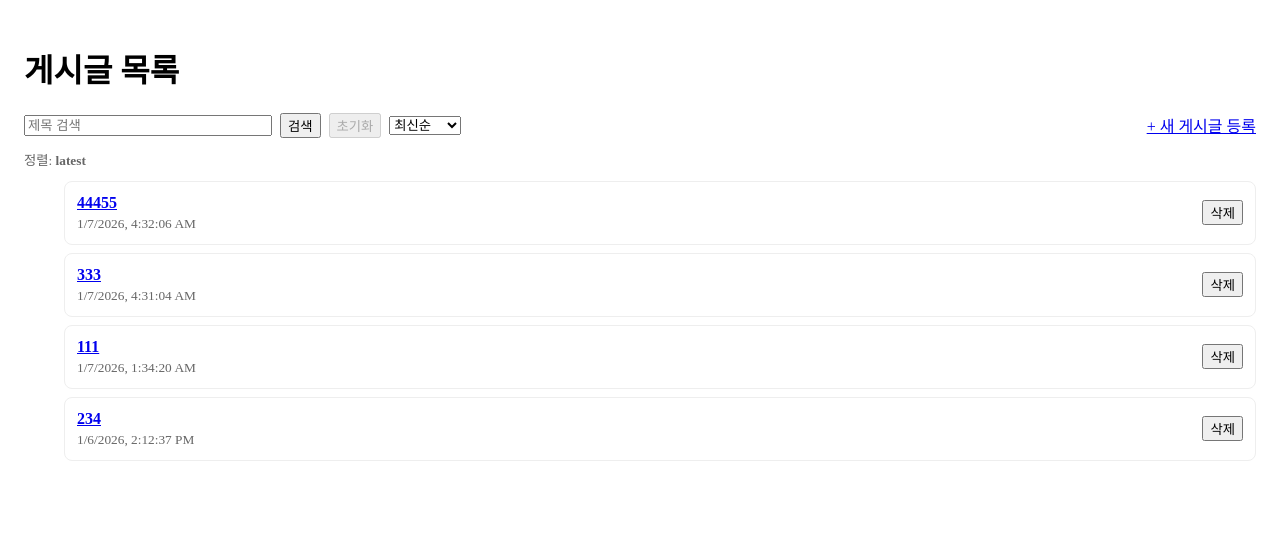
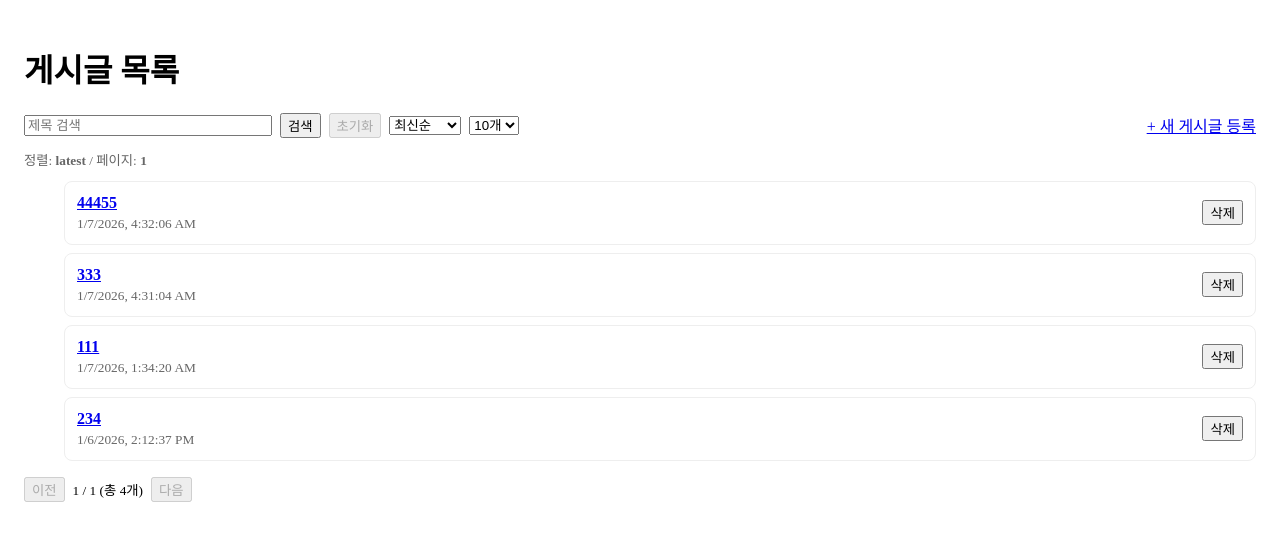
Before and after one commit to heroyooi/next-rq-basic, a Next.js app: page / in a window 1280 px wide. Shown: the top 540 px of the page. Built offline with nearby package versions, Linux system fonts and the light colour scheme.

Commit message:
17강. 페이지네이션 구현하기

```diff
--- a/src/app/api/posts/route.ts
+++ b/src/app/api/posts/route.ts
@@ -3,27 +3,44 @@ import { readPosts, writePosts, type Post } from '@/lib/posts.db';
 
 export async function GET(req: Request) {
   const { searchParams } = new URL(req.url);
-  const q = (searchParams.get("q") ?? "").toLowerCase();
-  const sort = searchParams.get("sort") ?? "latest";
+
+  const q = (searchParams.get('q') ?? '').toLowerCase();
+  const sort = searchParams.get('sort') ?? 'latest';
+
+  const page = Math.max(1, Number(searchParams.get('page') ?? '1'));
+  const size = Math.min(
+    50,
+    Math.max(1, Number(searchParams.get('size') ?? '10'))
+  ); // 1~50 제한
 
   let posts = await readPosts();
 
-  // 검색 (제목)
-  if (q) {
-    posts = posts.filter((p) => p.title.toLowerCase().includes(q));
-  }
+  // 검색
+  if (q) posts = posts.filter((p) => p.title.toLowerCase().includes(q));
 
   // 정렬
-  if (sort === "oldest") {
+  if (sort === 'oldest') {
     posts = posts.sort((a, b) => (a.createdAt > b.createdAt ? 1 : -1));
-  } else if (sort === "title") {
+  } else if (sort === 'title') {
     posts = posts.sort((a, b) => a.title.localeCompare(b.title));
   } else {
-    // latest (기본)
     posts = posts.sort((a, b) => (a.createdAt < b.createdAt ? 1 : -1));
   }
 
-  return NextResponse.json(posts);
+  const total = posts.length;
+  const totalPages = Math.max(1, Math.ceil(total / size));
+  const safePage = Math.min(page, totalPages);
+
+  const start = (safePage - 1) * size;
+  const items = posts.slice(start, start + size);
+
+  return NextResponse.json({
+    items,
+    page: safePage,
+    size,
+    total,
+    totalPages,
+  });
 }
 
 export async function POST(req: Request) {
--- a/src/app/page.tsx
+++ b/src/app/page.tsx
@@ -1,22 +1,33 @@
-"use client";
+'use client';
 
-import Link from "next/link";
-import { useEffect, useMemo, useState } from "react";
-import { useRouter, useSearchParams } from "next/navigation";
+import Link from 'next/link';
+import { useEffect, useMemo, useState } from 'react';
+import { useRouter, useSearchParams } from 'next/navigation';
 
-import { PostList } from "@/features/posts/components/PostList";
-import { usePosts } from "@/features/posts/hooks/usePosts";
-import { useDeletePost } from "@/features/posts/hooks/useDeletePost";
+import { PostList } from '@/features/posts/components/PostList';
+import { usePosts } from '@/features/posts/hooks/usePosts';
+import { useDeletePost } from '@/features/posts/hooks/useDeletePost';
 
-import { Skeleton } from "@/components/Skeleton";
-import { ErrorState } from "@/components/ErrorState";
-import { useToast } from "@/components/ToastProvider";
+import { Skeleton } from '@/components/Skeleton';
+import { ErrorState } from '@/components/ErrorState';
+import { useToast } from '@/components/ToastProvider';
 
-type Sort = "latest" | "oldest" | "title";
+type Sort = 'latest' | 'oldest' | 'title';
 
 function normalizeSort(v: string | null): Sort {
-  if (v === "oldest" || v === "title" || v === "latest") return v;
-  return "latest";
+  if (v === 'oldest' || v === 'title' || v === 'latest') return v;
+  return 'latest';
+}
+
+function normalizePage(v: string | null) {
+  const n = Number(v ?? '1');
+  return Number.isFinite(n) && n >= 1 ? Math.floor(n) : 1;
+}
+
+function normalizeSize(v: string | null) {
+  const n = Number(v ?? '10');
+  const size = Number.isFinite(n) ? Math.floor(n) : 10;
+  return Math.min(50, Math.max(1, size)); // 1~50 제한
 }
 
 export default function Home() {
@@ -24,70 +35,90 @@ export default function Home() {
   const searchParams = useSearchParams();
   const { pushToast } = useToast();
 
-  // ✅ URL에서 “적용된 상태” 읽기
-  const q = searchParams.get("q") ?? "";
-  const sort = normalizeSort(searchParams.get("sort"));
+  // ✅ URL에서 적용 상태 읽기
+  const q = searchParams.get('q') ?? '';
+  const sort = normalizeSort(searchParams.get('sort'));
+  const page = normalizePage(searchParams.get('page'));
+  const size = normalizeSize(searchParams.get('size'));
 
-  // ✅ input은 “타이핑 중 상태”
+  // ✅ 입력 중 상태
   const [inputQ, setInputQ] = useState(q);
 
-  // 뒤로가기/링크 진입/URL 변경에 대응해서 input도 동기화
+  // URL 변경 시 input 동기화
   useEffect(() => {
     setInputQ(q);
   }, [q]);
 
-  // ✅ React Query는 URL 기준 필터로 호출
-  const filters = useMemo(() => ({ q, sort }), [q, sort]);
+  // ✅ 17강: page/size까지 포함해서 queryKey 분리
+  const filters = useMemo(
+    () => ({ q, sort, page, size }),
+    [q, sort, page, size]
+  );
   const postsQuery = usePosts(filters);
 
   const del = useDeletePost();
 
-  // URL 업데이트 헬퍼
+  // ✅ URL 업데이트 헬퍼 (page/size 포함)
   const setQuery = (
-    next: { q?: string; sort?: Sort },
-    mode: "push" | "replace" = "replace"
+    next: { q?: string; sort?: Sort; page?: number; size?: number },
+    mode: 'push' | 'replace' = 'replace'
   ) => {
     const sp = new URLSearchParams(searchParams.toString());
 
     if (next.q !== undefined) {
       const v = next.q.trim();
-      if (v) sp.set("q", v);
-      else sp.delete("q");
+      if (v) sp.set('q', v);
+      else sp.delete('q');
+
+      // 검색 조건이 바뀌면 보통 1페이지로 리셋
+      sp.delete('page');
     }
 
     if (next.sort !== undefined) {
-      // 기본값(latest)은 URL에서 생략하면 URL이 깔끔해집니다.
-      if (next.sort === "latest") sp.delete("sort");
-      else sp.set("sort", next.sort);
+      if (next.sort === 'latest') sp.delete('sort');
+      else sp.set('sort', next.sort);
+
+      // 정렬이 바뀌면 1페이지로 리셋
+      sp.delete('page');
+    }
+
+    if (next.page !== undefined) {
+      const p = Math.max(1, Math.floor(next.page));
+      if (p === 1) sp.delete('page');
+      else sp.set('page', String(p));
+    }
+
+    if (next.size !== undefined) {
+      const s = Math.min(50, Math.max(1, Math.floor(next.size)));
+      if (s === 10) sp.delete('size'); // 기본 10은 생략(원하시면 유지해도 OK)
+      else sp.set('size', String(s));
+
+      // size 바뀌면 1페이지로 리셋
+      sp.delete('page');
     }
 
     const qs = sp.toString();
     const url = qs ? `/?${qs}` : `/`;
 
-    if (mode === "push") router.push(url);
+    if (mode === 'push') router.push(url);
     else router.replace(url);
   };
 
-  // 검색 적용
-  const applySearch = () => setQuery({ q: inputQ }, "push");
+  const applySearch = () => setQuery({ q: inputQ }, 'push');
+  const clearSearch = () => setQuery({ q: '' }, 'push');
 
-  // 검색 초기화
-  const clearSearch = () => setQuery({ q: "" }, "push");
-
-  // 삭제 성공/실패 피드백(실무 감각)
   const onDelete = (id: string) => {
     del.mutate(id, {
-      onSuccess: () => pushToast("삭제 완료!", "success"),
-      onError: (e) => pushToast((e as Error).message, "error"),
+      onSuccess: () => pushToast('삭제 완료!', 'success'),
+      onError: (e) => pushToast((e as Error).message, 'error'),
     });
   };
 
-  // 로딩/에러 UI는 기존 그대로
   if (postsQuery.isLoading) {
     return (
       <main style={{ padding: 16 }}>
         <h1>게시글 목록</h1>
-        <div style={{ display: "grid", gap: 10, marginTop: 12 }}>
+        <div style={{ display: 'grid', gap: 10, marginTop: 12 }}>
           <Skeleton height={18} width={220} />
           <Skeleton height={52} />
           <Skeleton height={52} />
@@ -109,31 +140,32 @@ export default function Home() {
     );
   }
 
+  const pageData = postsQuery.data; // { items, page, size, total, totalPages }
+
   return (
     <main style={{ padding: 16 }}>
-      <h1 style={{ display: "flex", gap: 8, alignItems: "center" }}>
+      <h1 style={{ display: 'flex', gap: 8, alignItems: 'center' }}>
         게시글 목록
         {postsQuery.isFetching && (
-          <small style={{ color: "#999" }}>동기화 중...</small>
+          <small style={{ color: '#999' }}>동기화 중...</small>
         )}
       </h1>
 
-      {/* ✅ 컨트롤 */}
+      {/* 컨트롤 */}
       <div
         style={{
-          display: "flex",
+          display: 'flex',
           gap: 8,
-          margin: "12px 0",
-          alignItems: "center",
+          margin: '12px 0',
+          alignItems: 'center',
         }}
       >
-        {/* input은 로컬 상태 */}
         <input
           placeholder="제목 검색"
           value={inputQ}
           onChange={(e) => setInputQ(e.target.value)}
           onKeyDown={(e) => {
-            if (e.key === "Enter") applySearch();
+            if (e.key === 'Enter') applySearch();
           }}
           style={{ width: 240 }}
         />
@@ -146,11 +178,10 @@ export default function Home() {
           초기화
         </button>
 
-        {/* 정렬은 즉시 적용 */}
         <select
           value={sort}
           onChange={(e) =>
-            setQuery({ sort: e.target.value as Sort }, "replace")
+            setQuery({ sort: e.target.value as Sort }, 'replace')
           }
         >
           <option value="latest">최신순</option>
@@ -158,29 +189,68 @@ export default function Home() {
           <option value="title">제목순</option>
         </select>
 
-        <Link href="/posts/new" style={{ marginLeft: "auto" }}>
+        {/* size(페이지 크기) - 선택 */}
+        <select
+          value={String(size)}
+          onChange={(e) =>
+            setQuery({ size: Number(e.target.value) }, 'replace')
+          }
+        >
+          <option value="5">5개</option>
+          <option value="10">10개</option>
+          <option value="20">20개</option>
+        </select>
+
+        <Link href="/posts/new" style={{ marginLeft: 'auto' }}>
           + 새 게시글 등록
         </Link>
       </div>
 
-      {/* ✅ 현재 적용 상태 안내(실무 감각) */}
-      <div style={{ marginBottom: 12, color: "#666" }}>
+      <div style={{ marginBottom: 12, color: '#666' }}>
         {q ? (
           <small>
-            검색어: <b>{q}</b> / 정렬: <b>{sort}</b>
+            검색어: <b>{q}</b> / 정렬: <b>{sort}</b> / 페이지:{' '}
+            <b>{pageData?.page}</b>
           </small>
         ) : (
           <small>
-            정렬: <b>{sort}</b>
+            정렬: <b>{sort}</b> / 페이지: <b>{pageData?.page}</b>
           </small>
         )}
       </div>
 
       <PostList
-        posts={postsQuery.data ?? []}
+        posts={pageData?.items ?? []}
         isDeleting={del.isPending}
         onDelete={onDelete}
       />
+
+      {/* 페이지네이션 */}
+      <div
+        style={{ display: 'flex', gap: 8, marginTop: 12, alignItems: 'center' }}
+      >
+        <button
+          disabled={!pageData || pageData.page <= 1}
+          onClick={() =>
+            setQuery({ page: (pageData?.page ?? 1) - 1 }, 'replace')
+          }
+        >
+          이전
+        </button>
+
+        <small>
+          {pageData?.page} / {pageData?.totalPages} (총 {pageData?.total}개)
+        </small>
+
+        <button
+          disabled={!pageData || pageData.page >= pageData.totalPages}
+          onClick={() =>
+            setQuery({ page: (pageData?.page ?? 1) + 1 }, 'replace')
+          }
+        >
+          다음
+        </button>
+      </div>
     </main>
   );
 }
--- a/src/features/posts/api.ts
+++ b/src/features/posts/api.ts
@@ -1,55 +1,69 @@
-import type { Post } from "./types";
+import type { Post, PostsPage } from './types';
 
-export async function fetchPosts(params?: { q?: string; sort?: string }): Promise<Post[]> {
+export async function fetchPosts(params: {
+  q: string;
+  sort: string;
+  page: number;
+  size: number;
+}): Promise<PostsPage> {
   const sp = new URLSearchParams();
-  if (params?.q) sp.set("q", params.q);
-  if (params?.sort) sp.set("sort", params.sort);
+  if (params.q) sp.set('q', params.q);
+  if (params.sort && params.sort !== 'latest') sp.set('sort', params.sort);
+  sp.set('page', String(params.page));
+  sp.set('size', String(params.size));
 
   const res = await fetch(`/api/posts?${sp.toString()}`);
-  if (!res.ok) throw new Error("게시글 목록을 불러오지 못했습니다.");
-  return res.json();
+  if (!res.ok) throw new Error('게시글 목록을 불러오지 못했습니다.');
+
+  return (await res.json()) as PostsPage;
 }
 
 export async function fetchPost(id: string): Promise<Post> {
   const res = await fetch(`/api/posts/${id}`);
   if (!res.ok) {
     const data = await res.json().catch(() => null);
-    throw new Error(data?.message ?? "게시글을 불러오지 못했습니다.");
+    throw new Error(data?.message ?? '게시글을 불러오지 못했습니다.');
   }
   return res.json();
 }
 
-export async function createPost(input: { title: string; body: string }): Promise<Post> {
-  const res = await fetch("/api/posts", {
-    method: "POST",
-    headers: { "Content-Type": "application/json" },
+export async function createPost(input: {
+  title: string;
+  body: string;
+}): Promise<Post> {
+  const res = await fetch('/api/posts', {
+    method: 'POST',
+    headers: { 'Content-Type': 'application/json' },
     body: JSON.stringify(input),
   });
   if (!res.ok) {
     const data = await res.json().catch(() => null);
-    throw new Error(data?.message ?? "게시글 등록에 실패했습니다.");
+    throw new Error(data?.message ?? '게시글 등록에 실패했습니다.');
   }
   return res.json();
 }
 
-export async function updatePost(id: string, input: { title: string; body: string }): Promise<Post> {
+export async function updatePost(
+  id: string,
+  input: { title: string; body: string }
+): Promise<Post> {
   const res = await fetch(`/api/posts/${id}`, {
-    method: "PATCH",
-    headers: { "Content-Type": "application/json" },
+    method: 'PATCH',
+    headers: { 'Content-Type': 'application/json' },
     body: JSON.stringify(input),
   });
   if (!res.ok) {
     const data = await res.json().catch(() => null);
-    throw new Error(data?.message ?? "게시글 수정에 실패했습니다.");
+    throw new Error(data?.message ?? '게시글 수정에 실패했습니다.');
   }
   return res.json();
 }
 
 export async function deletePost(id: string): Promise<{ ok: true }> {
-  const res = await fetch(`/api/posts/${id}`, { method: "DELETE" });
+  const res = await fetch(`/api/posts/${id}`, { method: 'DELETE' });
   if (!res.ok) {
     const data = await res.json().catch(() => null);
-    throw new Error(data?.message ?? "삭제에 실패했습니다.");
+    throw new Error(data?.message ?? '삭제에 실패했습니다.');
   }
   return res.json();
 }
--- a/src/features/posts/hooks/usePosts.ts
+++ b/src/features/posts/hooks/usePosts.ts
@@ -1,12 +1,19 @@
-import { useQuery } from "@tanstack/react-query";
-import { fetchPosts } from "../api";
-import { postKeys } from "../keys";
+import { useQuery } from '@tanstack/react-query';
+import { fetchPosts } from '../api';
+import { postKeys } from '../keys';
+import type { PostsPage } from '../types';
 
-export function usePosts(filters?: { q?: string; sort?: string }) {
-  return useQuery({
+export function usePosts(filters: {
+  q: string;
+  sort: string;
+  page: number;
+  size: number;
+}) {
+  return useQuery<PostsPage, Error>({
     queryKey: postKeys.list(filters),
     queryFn: () => fetchPosts(filters),
     staleTime: 1000 * 30,
-    keepPreviousData: true, // UX 핵심
+    // (TanStack Query v5일 경우 keepPreviousData 대신 placeholderData를 쓰는 편이 안전)
+    // placeholderData: (prev) => prev,
   });
 }
--- a/src/features/posts/keys.ts
+++ b/src/features/posts/keys.ts
@@ -1,8 +1,8 @@
 export const postKeys = {
-  all: ["posts"] as const,
-  lists: () => [...postKeys.all, "list"] as const,
-  list: (filters?: { q?: string; sort?: string }) =>
-    ["posts", "list", filters ?? {}] as const,
-  details: () => [...postKeys.all, "detail"] as const,
-  detail: (id: string) => [...postKeys.details(), id] as const,
+  all: ['posts'] as const,
+  lists: () => [...postKeys.all, 'list'] as const,
+  list: (filters: { q: string; sort: string; page: number; size: number }) =>
+    ['posts', 'list', filters] as const,
+  detail: (id: string) => ['posts', 'detail', id] as const,
+  details: () => [...postKeys.all, 'detail'] as const,
 };
```
Also changed, not shown: src/features/posts/types.ts (+8 -1 lines).
